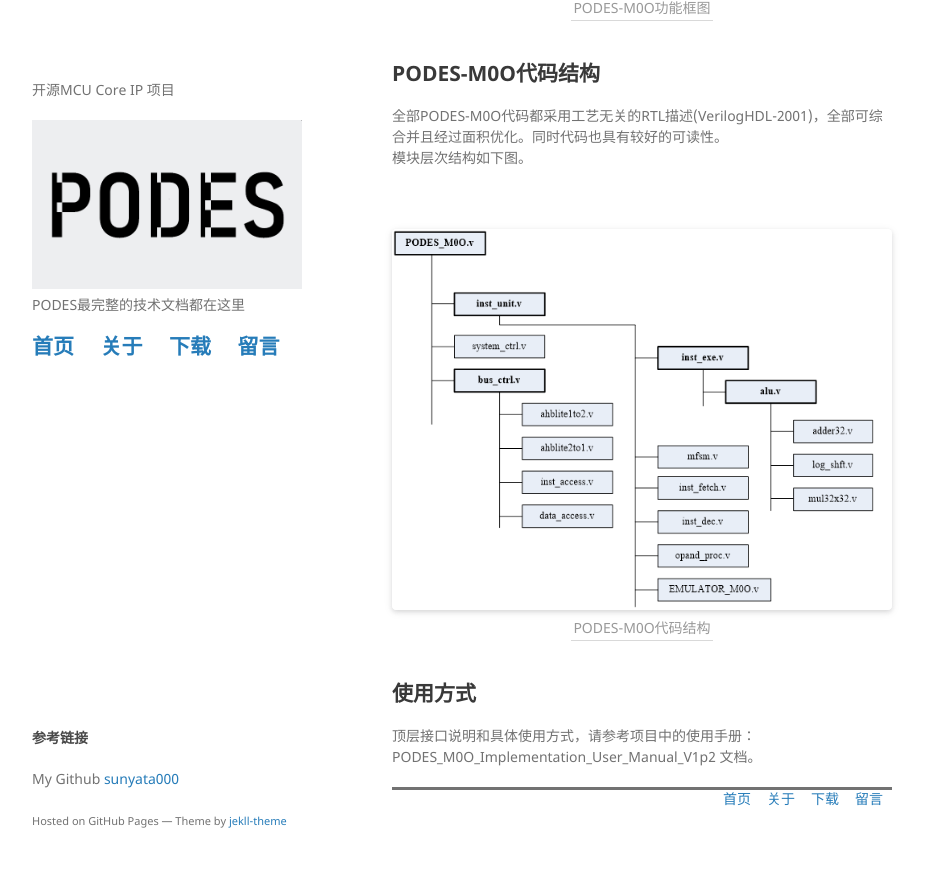
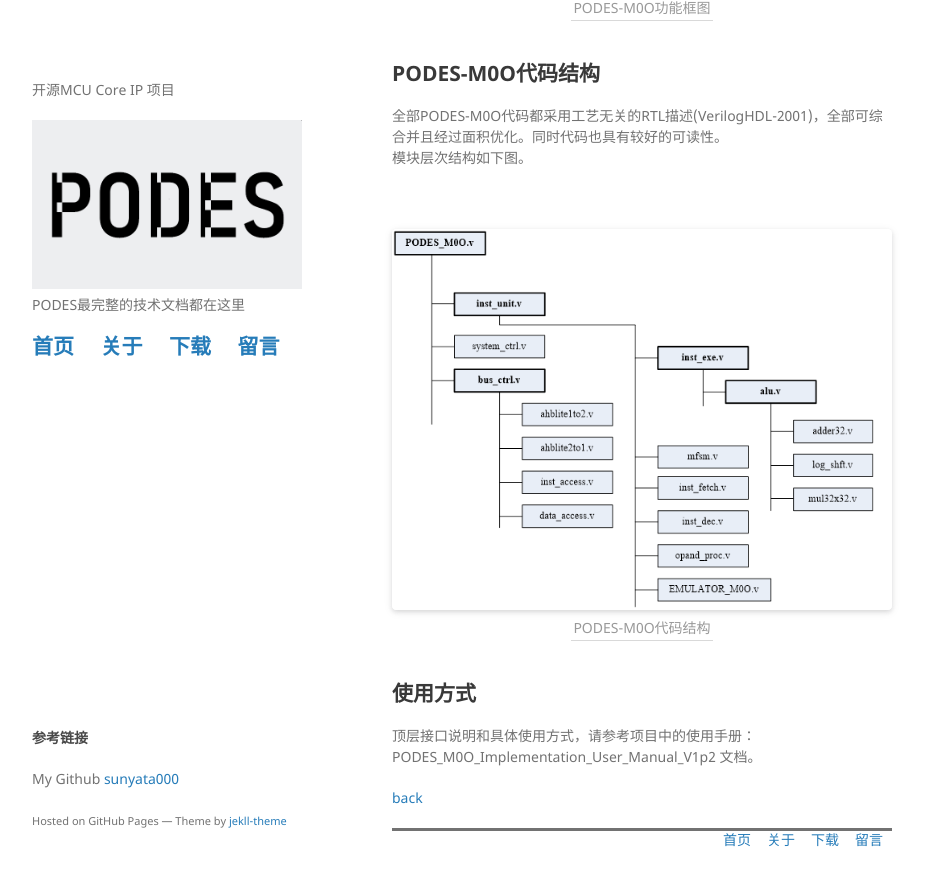
Before and after one commit to sunyata000/sunyata000.github.io, a Jekyll site: the page built from docs/PODES-M0O.md, in a window 1280 px wide and 900 px high, scrolled down 1268 px. Shown: the top 886 px of the window, without its empty margins (178-1103 px from the left). Built offline with Jekyll 4.4.1, drawn with Linux system fonts in a browser that asks for light colours; our own code applies the rules of GitHub Pages for plain Markdown files; before the commit the page ends 2127 px from its top, so only the background shows below that.

Commit message:
Update PODES-M0O.md

```diff
--- a/docs/PODES-M0O.md
+++ b/docs/PODES-M0O.md
@@ -54,3 +54,6 @@ PODES-M0O提供AHBLite 总线接口、32个IRQ和1个NMI中断输入。外部功
 ## 使用方式
 顶层接口说明和具体使用方式，请参考项目中的使用手册：PODES_M0O_Implementation_User_Manual_V1p2 文档。
 <br>
+
+
+[back](https://sunyata000.github.io/index.html)
```
